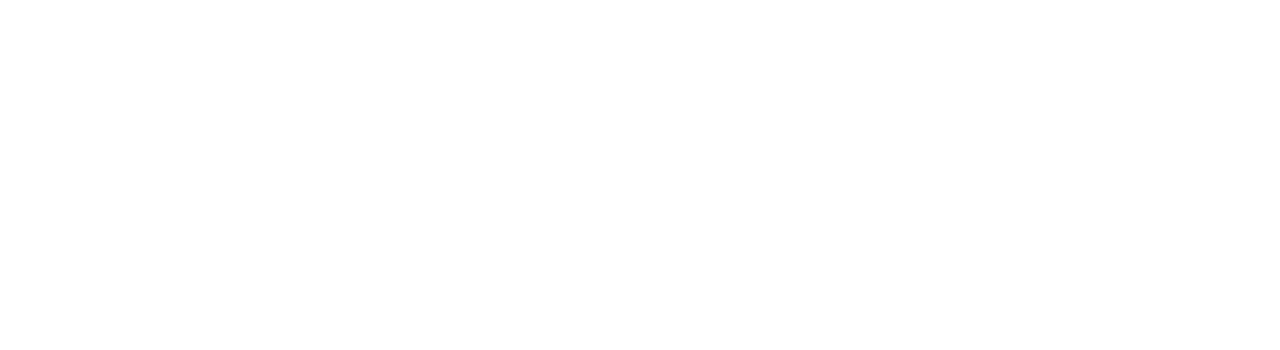
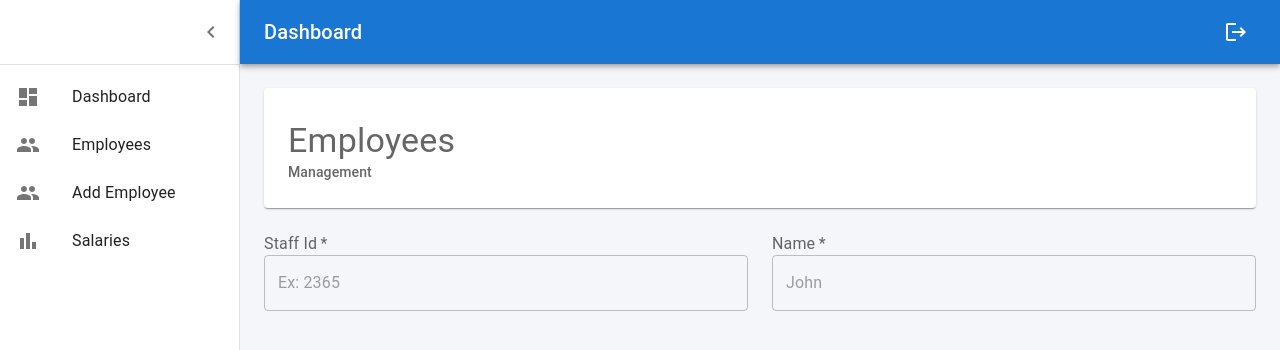
Before and after one commit to MohammadAltal/payroll-app, a React (Create React App) app: page /employees/create in a window 1280 px wide. Before the commit this address had no page. Shown: the top 350 px of the page. Built offline with nearby package versions, Linux system fonts and the light colour scheme; sample sign-in values are in the browser's storage.

Commit message:
first commit

```diff
--- a/src/App.js
+++ b/src/App.js
@@ -15,7 +15,7 @@
                     <Routes>
 
                         <Route path="/employees" element={<Layout><ProtectedRoute element={IndexEmployees} /></Layout>} />
-                        <Route path="/home" element={<Layout><ProtectedRoute element={CreateEmployee} /></Layout>} />
+                        <Route path="/employees/create" element={<Layout><ProtectedRoute element={CreateEmployee} /></Layout>} />
 
                         <Route path="/signin" element={<PublicRoute element={Signin} />} />
                         <Route path="/signup" element={<PublicRoute element={Signup} />} />
--- a/src/components/MainListItems.js
+++ b/src/components/MainListItems.js
@@ -23,6 +23,13 @@
                 </ListItemIcon>
                 <ListItemText primary="Employees" />
             </ListItemButton>
+            <ListItemButton onClick={() => { navigate('/employees/create'); }}>
+                <ListItemIcon>
+                    <PeopleIcon />
+                </ListItemIcon>
+                <ListItemText primary="Add Employee" />
+            </ListItemButton>
+
             <ListItemButton onClick={() => { navigate('/salaries'); }}>
                 <ListItemIcon>
                     <BarChartIcon />
--- a/src/pages/Employees/Create.js
+++ b/src/pages/Employees/Create.js
@@ -1,8 +1,18 @@
 import * as React from 'react';
-import Grid from '@mui/material/Grid';
 import Paper from '@mui/material/Paper';
 import Typography from '@mui/material/Typography';
 import Item from '../../components/Item';
+import Checkbox from '@mui/material/Checkbox';
+import FormControlLabel from '@mui/material/FormControlLabel';
+import FormLabel from '@mui/material/FormLabel';
+import Grid from '@mui/material/Grid';
+import OutlinedInput from '@mui/material/OutlinedInput';
+import { styled } from '@mui/system';
+
+const FormGrid = styled(Grid)(() => ({
+    display: 'flex',
+    flexDirection: 'column',
+}));
 
 export default function CreateEmployee() {
     return (
@@ -15,9 +25,36 @@
             </Grid>
 
             <Grid item xs={12}>
-                <Paper sx={{ p: 2, display: 'flex', flexDirection: 'column' }}>
-                    Employee
-                </Paper>
+                <Grid container spacing={3}>
+                    <FormGrid item xs={12} md={6}>
+                        <FormLabel htmlFor="first-name" required>
+                            Staff Id
+                        </FormLabel>
+                        <OutlinedInput
+                            id="staff-id"
+                            name="staff-id"
+                            type="staff-id"
+                            placeholder="Ex: 2365"
+                            autoComplete="staff id"
+                            required
+                        />
+                    </FormGrid>
+                    <FormGrid item xs={12} md={6}>
+                        <FormLabel htmlFor="name" required>
+                            Name
+                        </FormLabel>
+                        <OutlinedInput
+                            id="name"
+                            name="name"
+                            type="name"
+                            placeholder="John"
+                            autoComplete="name"
+                            required
+                        />
+                    </FormGrid>
+
+
+                </Grid>
             </Grid>
         </Grid>
     );
```
